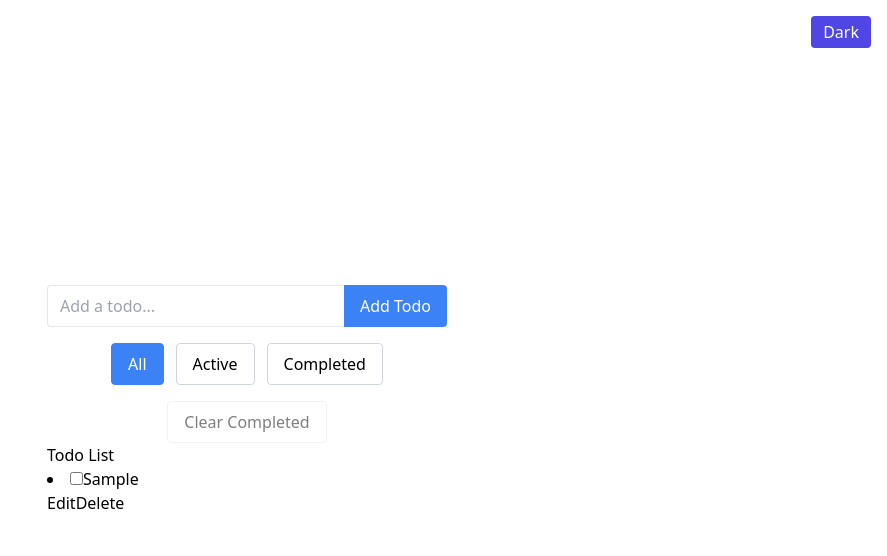
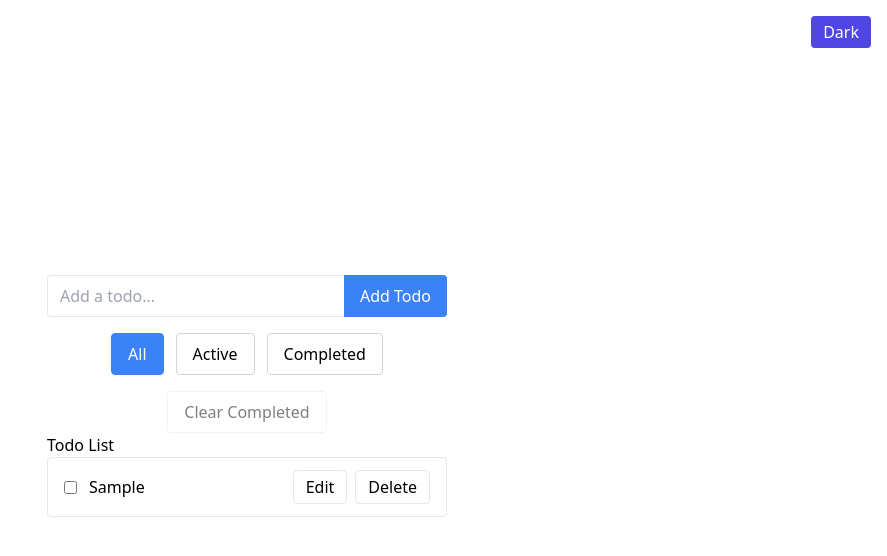
Before and after one commit to HireFabiola/Mod10_Lab3, a React (Vite) app: page / in a window 1280 px wide. Both pictures are taken after typing "Sample" into the empty fields and a click on the button "Add Todo". Shown: the top 556 px of the page, without its empty margins (393-1280 px from the left). Built offline with nearby package versions, Linux system fonts and the light colour scheme.

Commit message:
Changed display format of a sigle item from vertical to horizontal display

```diff
--- a/src/components/TodoItem.tsx
+++ b/src/components/TodoItem.tsx
@@ -28,63 +28,72 @@ export default function TodoItem({ todo }: TodoItemProps) {
   }
 
 return (
-    <li className="todo-item">
-
-      {/* Conditional rendering:
-          If editing is true show edit form
-          Otherwise show normal todo item
-      */}
+  <li className="todo-item flex items-center justify-between gap-4 border rounded px-4 py-3 mb-2">
 
     {isEditing ? (
 
       // Edit form
-        <form className="edit-form" onSubmit={handleEditSubmit}>
-
-          {/* Controlled input field */}
+      <form
+        className="edit-form flex w-full items-center gap-2"
+        onSubmit={handleEditSubmit}
+      >
         <input
           type="text"
           value={editText}
           onChange={(event) => setEditText(event.target.value)}
+          className="flex-1 border rounded px-3 py-2"
         />
 
-          {/* Save edited todo */}
-          <button type="submit">Save</button>
+        <button type="submit" className="border rounded px-3 py-2">
+          Save
+        </button>
 
-          {/* Exit edit mode without saving */}
-          <button type="button" onClick={() => setIsEditing(false)}>
+        <button
+          type="button"
+          onClick={() => setIsEditing(false)}
+          className="border rounded px-3 py-2"
+        >
           Cancel
         </button>
       </form>
 
     ) : (
 
-        // Default todo display
       <>
-          <label className="todo-text">
+        {/* Left side: checkbox + todo text */}
+        <label className="todo-text flex items-center gap-3 flex-1">
 
-            {/* Checkbox toggles completed state */}
           <input
             type="checkbox"
             checked={todo.completed}
             onChange={() => toggleTodo(todo.id)}
           />
 
-            {/* Add completed class if todo is completed */}
-            <span className={todo.completed ? "completed" : ""}>
+          <span
+            className={
+              todo.completed
+                ? "completed line-through text-gray-400"
+                : ""
+            }
+          >
             {todo.text}
           </span>
         </label>
 
-          {/* Action buttons */}
-          <div className="todo-actions">
+        {/* Right side: action buttons */}
+        <div className="todo-actions flex items-center gap-2">
 
-            {/* Turn on edit mode */}
-            <button onClick={() => setIsEditing(true)}>
+          <button
+            onClick={() => setIsEditing(true)}
+            className="border rounded px-3 py-1"
+          >
             Edit
           </button>
 
-            {/* Delete todo item */}
-            <button onClick={() => deleteTodo(todo.id)}>
+          <button
+            onClick={() => deleteTodo(todo.id)}
+            className="border rounded px-3 py-1"
+          >
             Delete
           </button>
 
```
Lines whose indentation alone changed are shown as unchanged.
